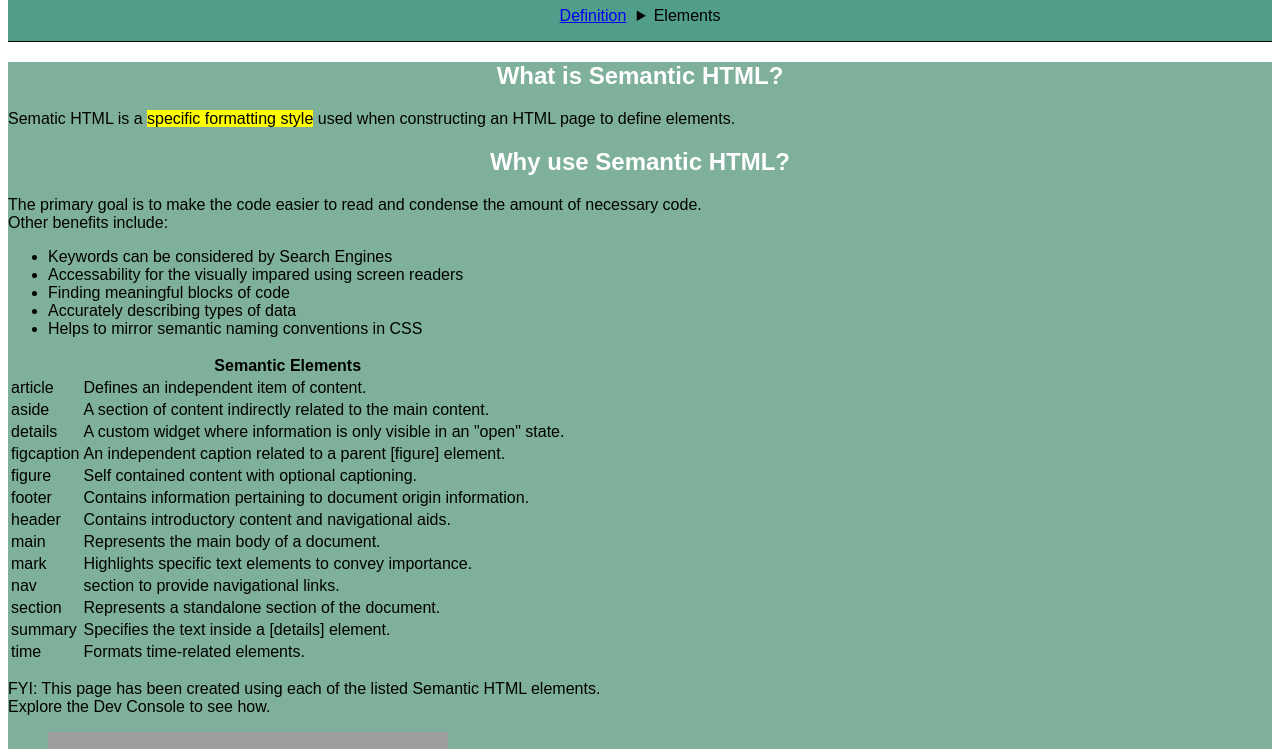
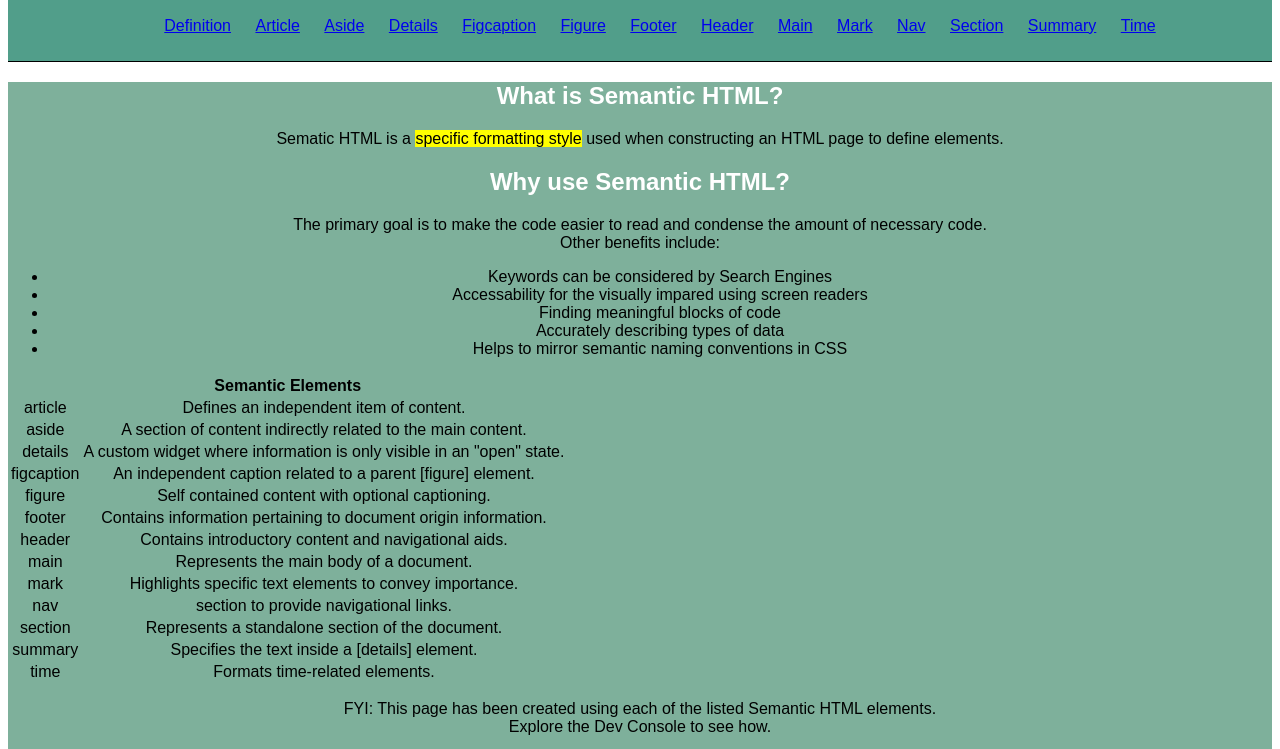
Before and after one commit to hjquiner/cheetsheet, a plain HTML site: page index.html in a window 1280 px wide. Shown: the part 73-822 px from the top of the page. Drawn offline with Linux system fonts and the light colour scheme; grey boxes are pictures that could not be loaded.

Commit message:
nav update

```diff
--- a/index.html
+++ b/index.html
@@ -6,25 +6,22 @@
     </head>
     <header>
         <h1>Semantic HTML CheatSheet</h1>
-        <nav class="menus">
+        <nav class="menu">
             <ul>
-                <li class="menu"><a href="#definition">Definition</a></li>
-                <li class="menu"><details><summary>Elements</summary>
-                  <ul>
-                      <li><a href="#article-element">article</a></li>
-                      <li><a href="#article-element">aside</a></li>
-                      <li><a href="#article-element">details</a></li>
-                      <li><a href="#article-element">figcaption</a></li>
-                      <li><a href="#article-element">figure</a></li>
-                      <li><a href="#article-element">footer</a></li>
-                      <li><a href="#article-element">header</a></li>
-                      <li><a href="#article-element">main</a></li>
-                      <li><a href="#article-element">mark</a></li>
-                      <li><a href="#article-element">nav</a></li>
-                      <li><a href="#article-element">section</a></li>
-                      <li><a href="#article-element">summary</a></li>
-                      <li><a href="#article-element">time</a></li>
-                  </ul>
+                <li><a href="#definition">Definition</a></li>
+                <li><a href="#article-element">Article</a></li>
+                <li><a href="#article-element">Aside</a></li>
+                <li><a href="#article-element">Details</a></li>
+                <li><a href="#article-element">Figcaption</a></li>
+                <li><a href="#article-element">Figure</a></li>
+                <li><a href="#article-element">Footer</a></li>
+                <li><a href="#article-element">Header</a></li>
+                <li><a href="#article-element">Main</a></li>
+                <li><a href="#article-element">Mark</a></li>
+                <li><a href="#article-element">Nav</a></li>
+                <li><a href="#article-element">Section</a></li>
+                <li><a href="#article-element">Summary</a></li>
+                <li><a href="#article-element">Time</a></li>
                 </details></li>
             </ul>
         </nav>
--- a/style.css
+++ b/style.css
@@ -15,29 +15,17 @@ h1, h2{
 
 nav {
     border-bottom: 1px solid black;
-}
-
-.menus ul {
-    list-style-type: none;
-    padding-left: 0;
     text-align: center;
 }
 
-.menu {
+.menu li{
     display: inline-block;
-}
-
-.menu a::after {
-    display: inline-block;
-    color: #000;
-    content: ' ';
-    font-size: 80%;
-    font-weight: bold;
-    padding: 0 3px;
+    padding: 10px;
 }
 
 main {
     background-color: #7EB09B;
+    text-align: center;
 }
 
 /* color palette (dark to light)
```
